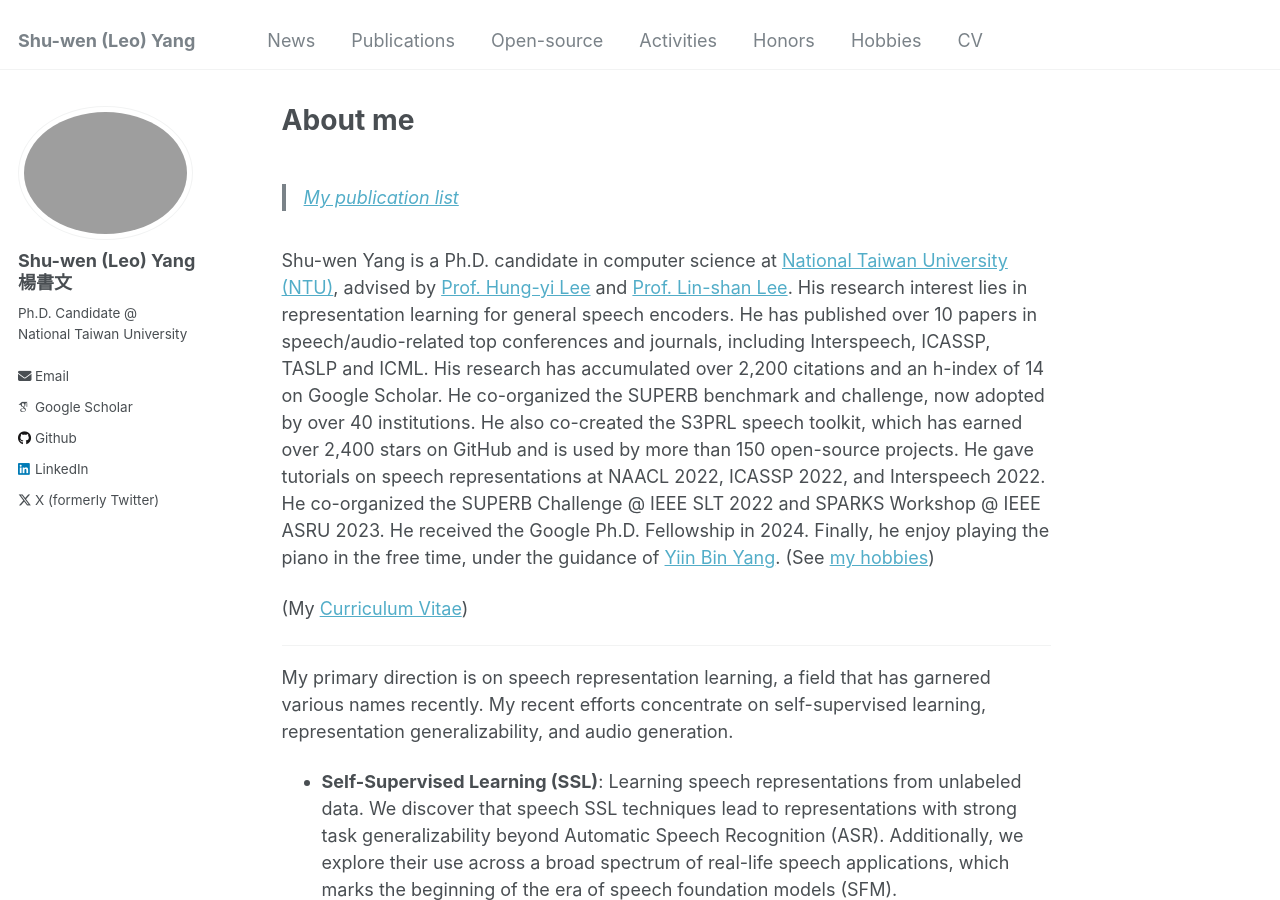
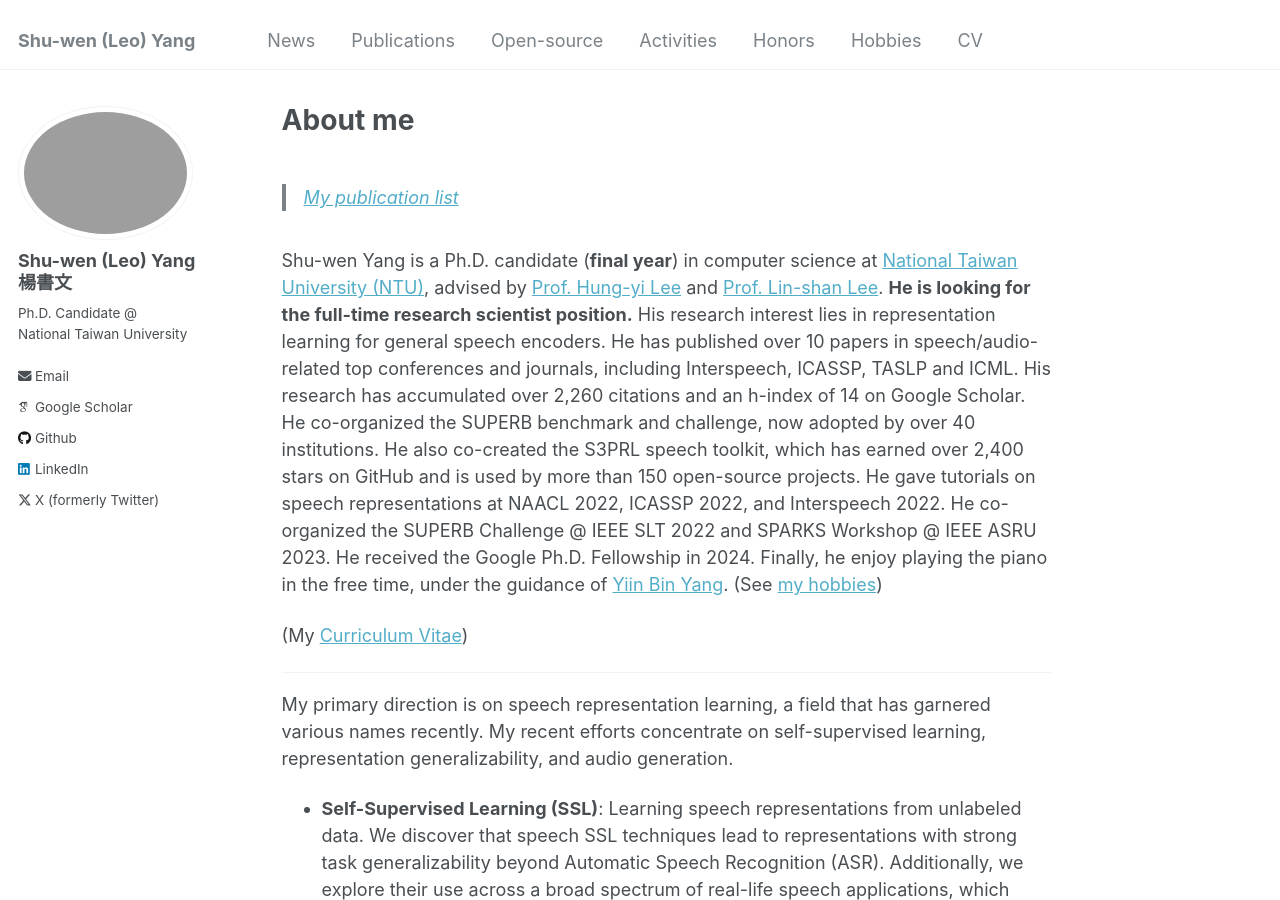
Before and after one commit to leo19941227/leo19941227.github.io, a Jekyll site: the page built from _pages/about.md, in a window 1280 px wide and 900 px high. Built offline with Jekyll 4.4.1, drawn with Linux system fonts in a browser that asks for light colours; some web fonts are replaced; a script that is not in the unit is left out.

Commit message:
update job

```diff
--- a/_pages/about.md
+++ b/_pages/about.md
@@ -9,8 +9,9 @@
 
 > [My publication list](https://scholar.google.com/citations?user=R1mNI8QAAAAJ&hl=en)
 
-Shu-wen Yang is a Ph.D. candidate in computer science at [National Taiwan University (NTU)](https://www.ntu.edu.tw/english/), advised by [Prof. Hung-yi Lee](https://speech.ee.ntu.edu.tw/~hylee/index.php) and [Prof. Lin-shan Lee](https://speech.ee.ntu.edu.tw/previous_version/lslNew.htm).
-His research interest lies in representation learning for general speech encoders. He has published over 10 papers in speech/audio-related top conferences and journals, including Interspeech, ICASSP, TASLP and ICML. His research has accumulated over 2,200 citations and an h-index of 14 on Google Scholar. He co-organized the SUPERB benchmark and challenge, now adopted by over 40 institutions. He also co-created the S3PRL speech toolkit, which has earned over 2,400 stars on GitHub and is used by more than 150 open-source projects. He gave tutorials on speech representations at NAACL 2022, ICASSP 2022, and Interspeech 2022. He co-organized the SUPERB Challenge @ IEEE SLT 2022 and SPARKS Workshop @ IEEE ASRU 2023. He received the Google Ph.D. Fellowship in 2024.
+Shu-wen Yang is a Ph.D. candidate (**final year**) in computer science at [National Taiwan University (NTU)](https://www.ntu.edu.tw/english/), advised by [Prof. Hung-yi Lee](https://speech.ee.ntu.edu.tw/~hylee/index.php) and [Prof. Lin-shan Lee](https://speech.ee.ntu.edu.tw/previous_version/lslNew.htm).
+**He is looking for the full-time research scientist position.**
+His research interest lies in representation learning for general speech encoders. He has published over 10 papers in speech/audio-related top conferences and journals, including Interspeech, ICASSP, TASLP and ICML. His research has accumulated over 2,260 citations and an h-index of 14 on Google Scholar. He co-organized the SUPERB benchmark and challenge, now adopted by over 40 institutions. He also co-created the S3PRL speech toolkit, which has earned over 2,400 stars on GitHub and is used by more than 150 open-source projects. He gave tutorials on speech representations at NAACL 2022, ICASSP 2022, and Interspeech 2022. He co-organized the SUPERB Challenge @ IEEE SLT 2022 and SPARKS Workshop @ IEEE ASRU 2023. He received the Google Ph.D. Fellowship in 2024.
 Finally, he enjoy playing the piano in the free time, under the guidance of [Yiin Bin Yang](https://www.linkedin.com/in/yiin-bin-yang-a844267a). (See [my hobbies](./hobbies.md))
 
 (My [Curriculum Vitae](https://drive.google.com/file/d/13MlqgO1dAaqib4jw0zRX7BLNHqYhs7zG/view?usp=sharing))
```
